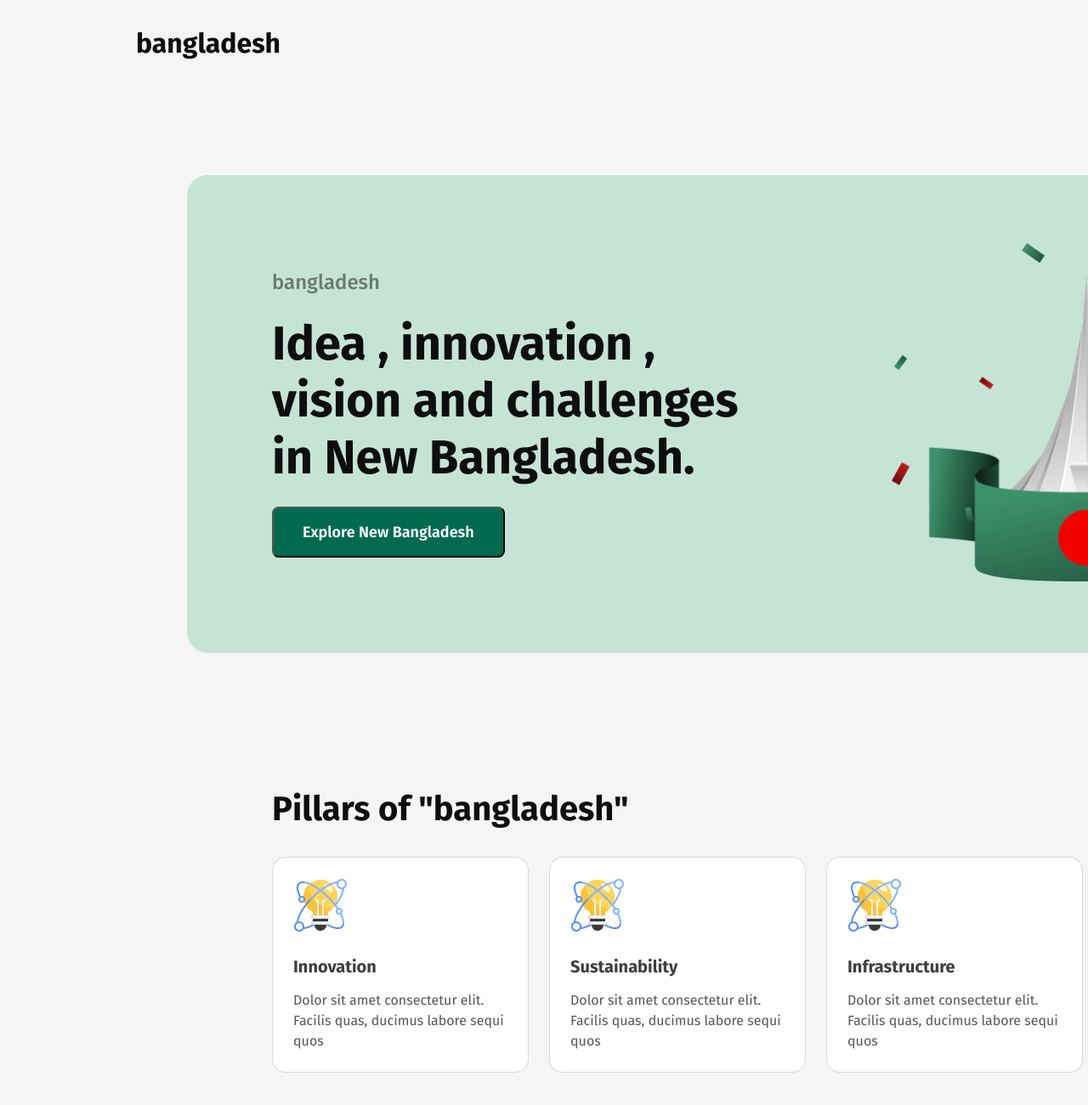
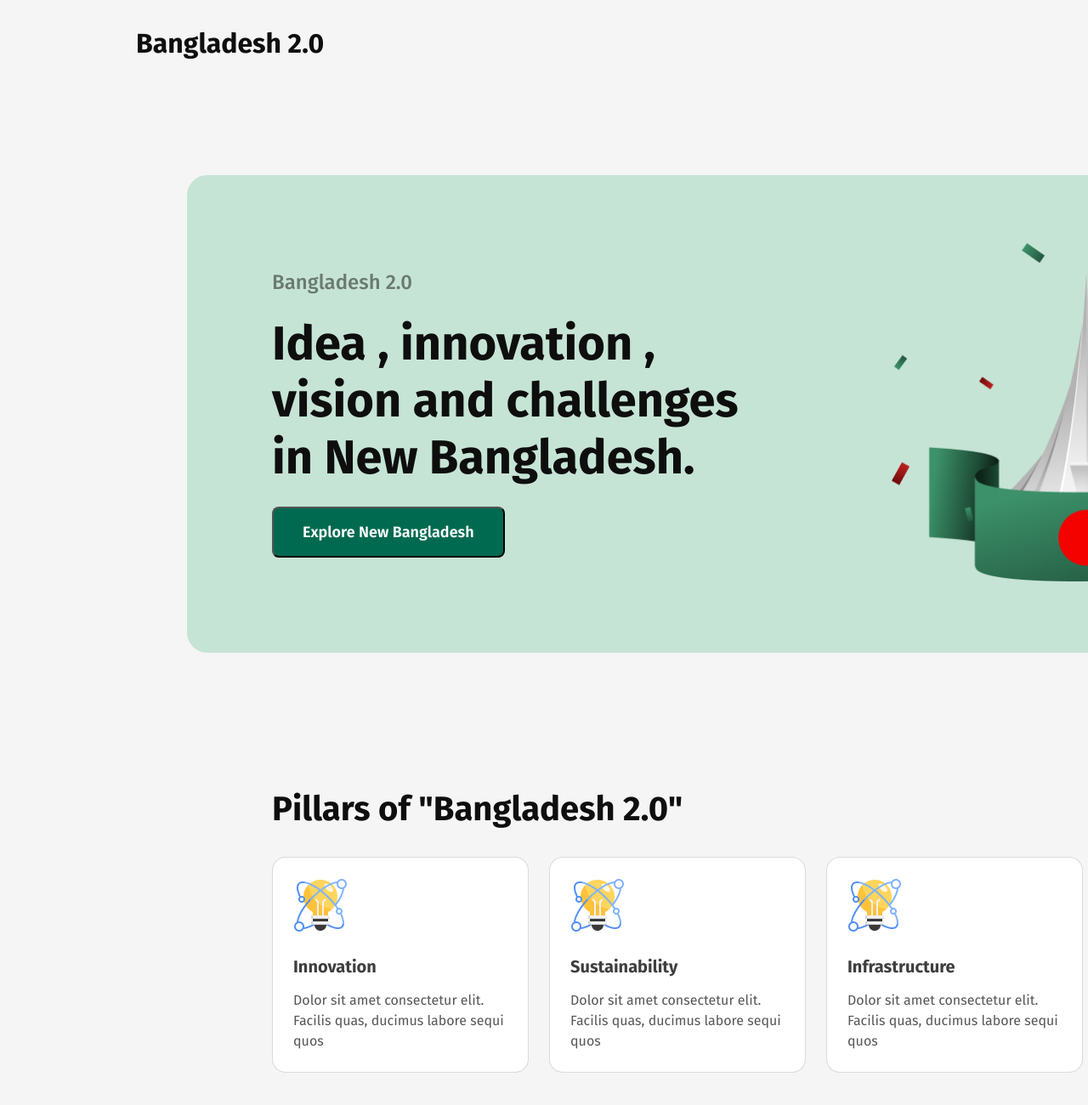
Before and after one commit to shanjidarahaman/bangladesh, a plain HTML site: page index.html in a window 1280 px wide. Shown: the top 1300 px of the page at 85% size. Drawn offline with Linux system fonts and the light colour scheme.

Commit message:
Update Image issue

```diff
--- a/index.html
+++ b/index.html
@@ -12,7 +12,7 @@
     <section id="main">
         <nav class="navbar">
             <div>
-                <h1>bangladesh</h1>
+                <h1>Bangladesh 2.0</h1>
             </div>
             <div>
                 <button class="btn">Sign in</button>
@@ -26,7 +26,7 @@
     <section id="hero">
         <div class="content1">
             <div class="text-content">
-                <p class="text1">bangladesh</p>
+                <p class="text1">Bangladesh 2.0</p>
                 <p class="text2">Idea , innovation ,
                     vision and challenges in New Bangladesh.</p>
                 <div>
@@ -41,7 +41,7 @@
 
         <div class="content2">
             <div>
-                <h1>Pillars of "bangladesh"</h1>
+                <h1>Pillars of "Bangladesh 2.0"</h1>
             </div>
             <div class="blocks-part">
                 <div class="blocks">
@@ -255,7 +255,7 @@
         <div class="content5">
             <div class="heading-part">
                 <h1>Recent News</h1>
-                <p class="textpar">bangladesh aims to redefine the nation’s trajectory by embracing cutting-edge
+                <p class="textpar">Bangladesh 2.0 aims to redefine the nation’s trajectory by embracing cutting-edge
                     technology, promoting inclusive growth, and ensuring sustainability. With initiatives in renewable
                     energy, digital transformation, and robust infrastructure, the country is set to become a global
                     model of development.</p>
@@ -403,7 +403,7 @@
         <div class="content7">
             <div class="heading-part" style="align-items: center !important;">
                 <h1>Subscribe Newsletter</h1>
-                <p class="textpar" style="text-align: center !important;">bangladesh aims to redefine the nation’s
+                <p class="textpar" style="text-align: center !important;">Bangladesh 2.0 aims to redefine the nation’s
                     trajectory by embracing cutting-edge technology, promoting inclusive growth.</p>
             </div>
 
@@ -424,7 +424,7 @@
     <section id="footer">
         <div class="footer-content">
 
-            <h2>bangladesh</h2>
+            <h2>Bangladesh 2.0</h2>
 
         </div>
 
```
